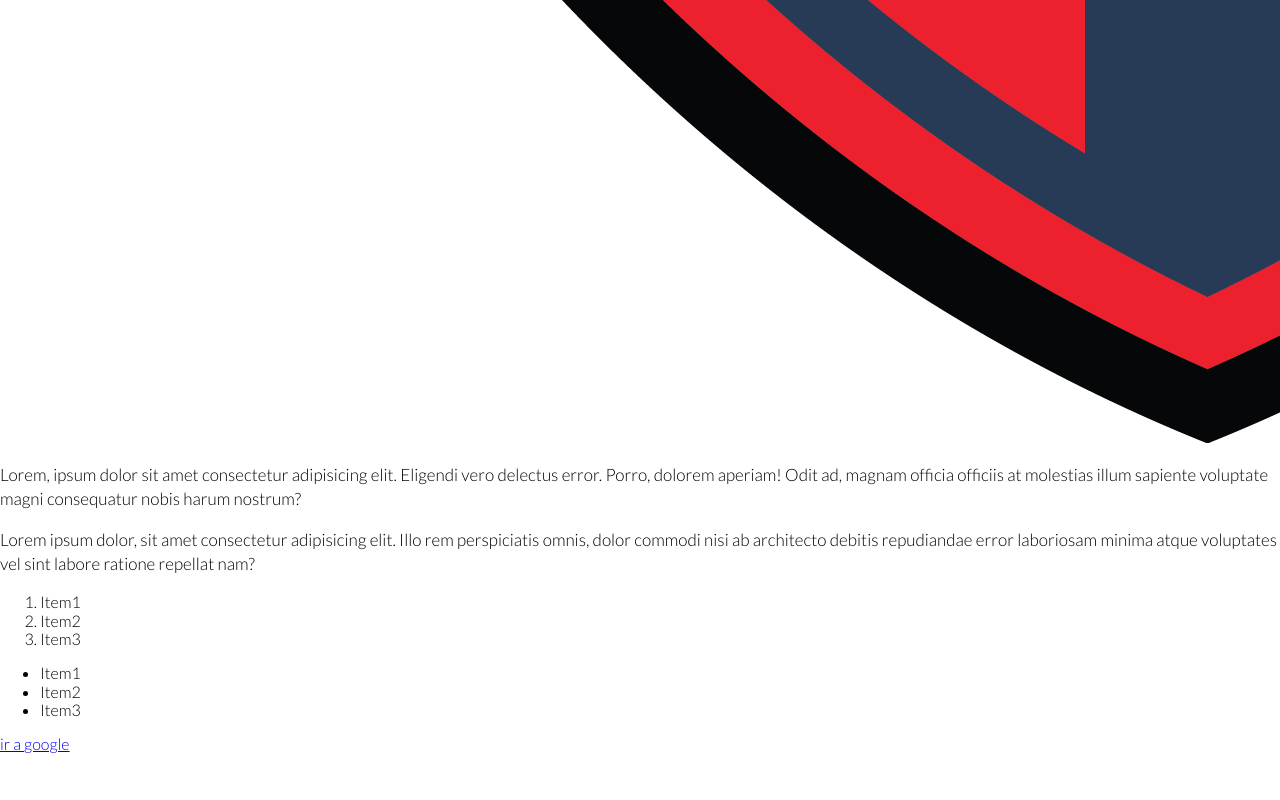
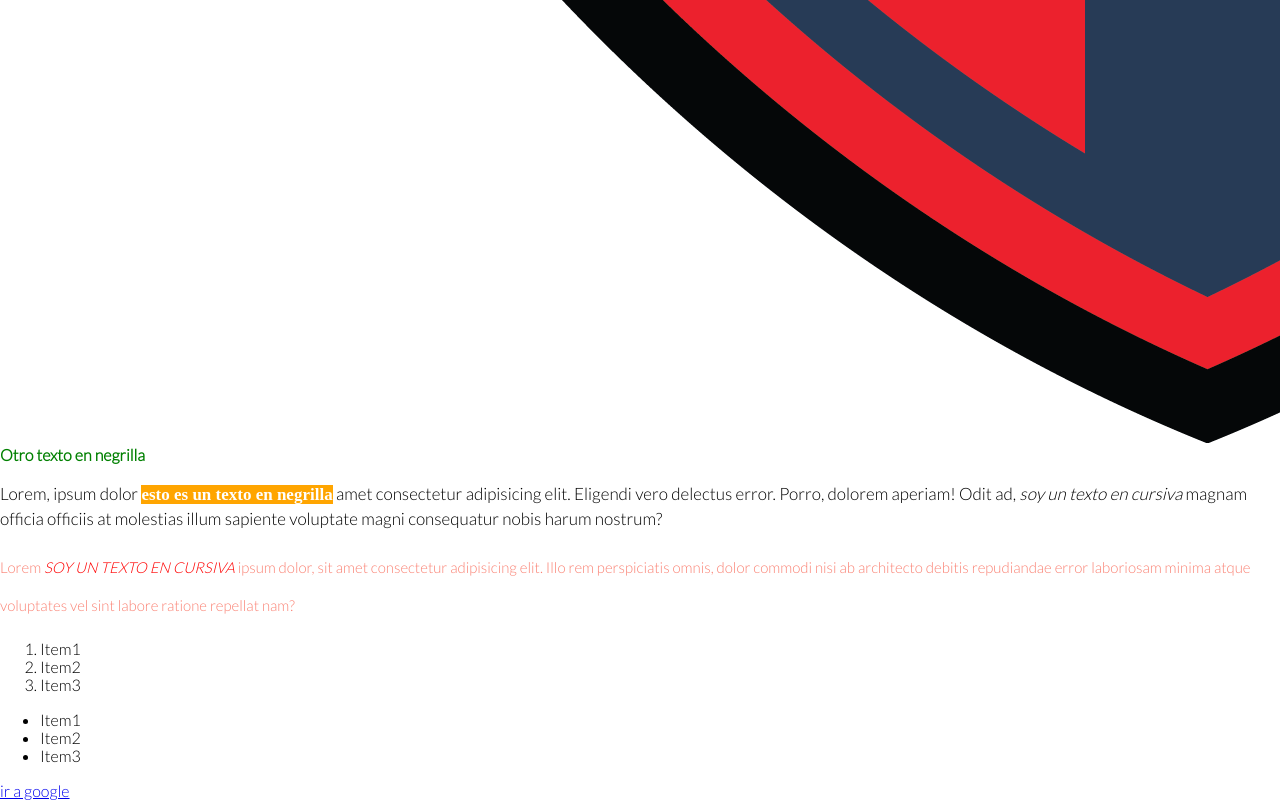
Before and after one commit to JuampiAcosta/Proyecto-Anatomia-De-Un-Sitio-Web, a website: page views/home.html in a window 1280 px wide. Shown: the part 2502-3302 px from the top of the page. Before the commit the page ends 3256 px from the top, so only its background shows below. Drawn offline with Linux system fonts and the light colour scheme.

Commit message:
Termine por completar los estilos del CSS , que eran cursiva de las letras strong. Tambien usamos las clases que se definen con un (.) y use distintas librerias
Termine por completar los estilos del CSS , que eran cursiva de las letras strong. Tambien usamos las clases que se definen con un (.) y use distintas librerias

```diff
--- a/public/css/styles.css
+++ b/public/css/styles.css
@@ -9,3 +9,10 @@ h2{font-size: 20px;}
 p{font-size: 17px;
 line-height: 24px;
 }
+p strong{background-color: orange;
+color: white;
+font-family: italic;}
+.parrafo-destacado{color:salmon;font-size: 15px; line-height: 38px;}
+strong{color:green}
+.parrafo-destacado em{color: red;
+text-transform: uppercase;}
--- a/views/home.html
+++ b/views/home.html
@@ -14,10 +14,11 @@
 <body>
     <h4>Soy un h4</h4>
     <h1>El título de nuestro documento</h1>
-    <h2>Un subtítulo cualquiera</h2>
+    <h2 >Un subtítulo cualquiera</h2>
     <img src="/images/casla.jpg" alt="">
-    <p>Lorem, ipsum dolor sit amet consectetur adipisicing elit. Eligendi vero delectus error. Porro, dolorem aperiam! Odit ad, magnam officia officiis at molestias illum sapiente voluptate magni consequatur nobis harum nostrum?</p>
-    <p>Lorem ipsum dolor, sit amet consectetur adipisicing elit. Illo rem perspiciatis omnis, dolor commodi nisi ab architecto debitis repudiandae error laboriosam minima atque voluptates vel sint labore ratione repellat nam?</p>
+    <strong>Otro texto en negrilla</strong>
+    <p>Lorem, ipsum dolor <strong>esto es un texto en negrilla</strong> amet consectetur adipisicing elit. Eligendi vero delectus error. Porro, dolorem aperiam! Odit ad, <em>soy un texto en cursiva</em> magnam officia officiis at molestias illum sapiente voluptate magni consequatur nobis harum nostrum?</p>
+    <p class="parrafo-destacado">Lorem <em>soy un texto en cursiva</em> ipsum dolor, sit amet consectetur adipisicing elit. Illo rem perspiciatis omnis, dolor commodi nisi ab architecto debitis repudiandae error laboriosam minima atque voluptates vel sint labore ratione repellat nam?</p>
    <ol>
     <li>Item1</li>
     <li>Item2</li>
```
